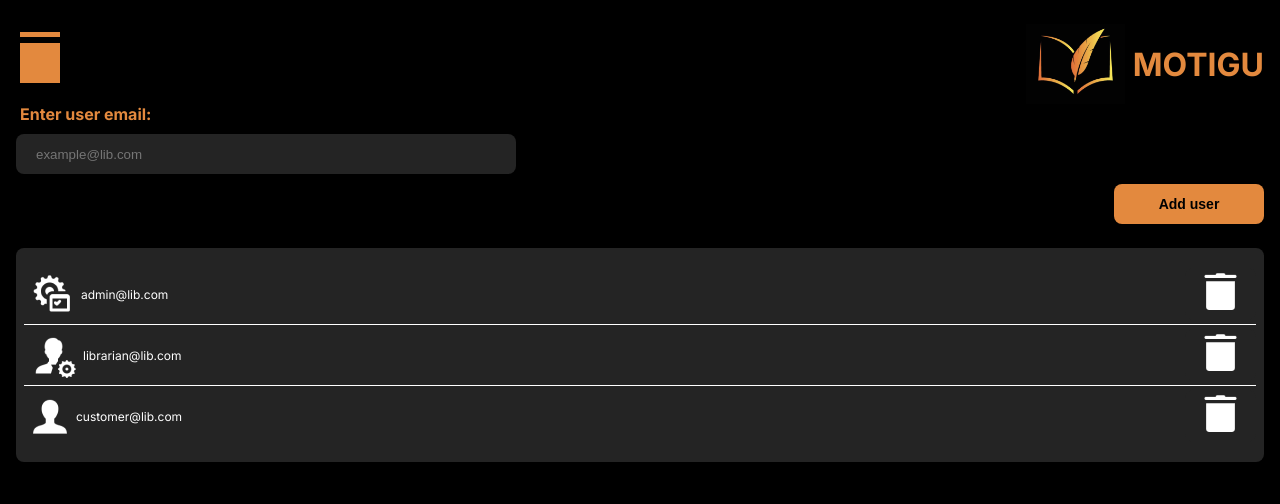
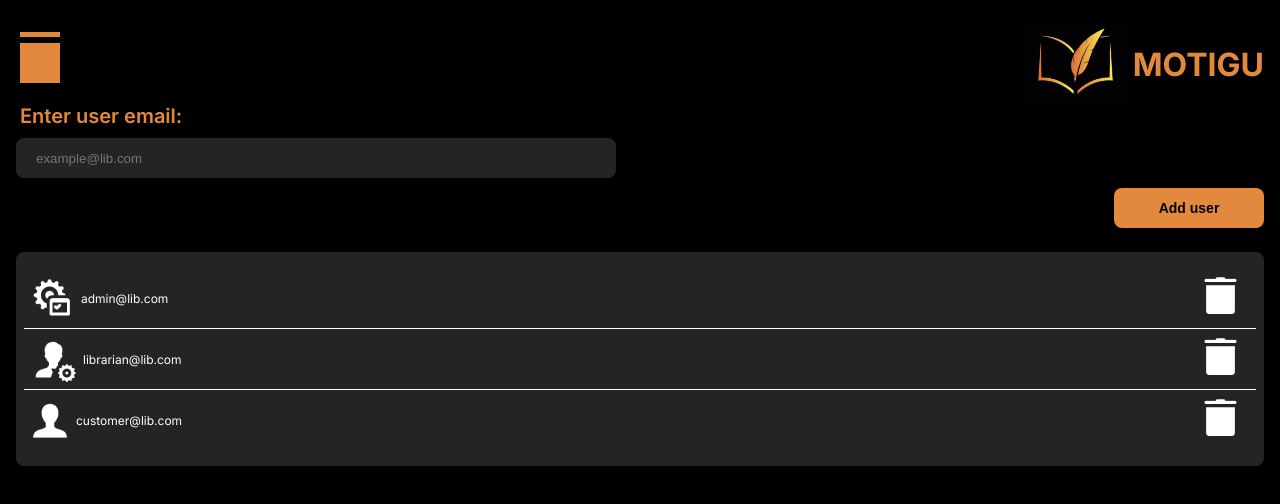
Before and after one commit to KubaC701/library-webiste, a React (Vite) app: page /users in a window 1280 px wide. Shown: the top 504 px of the page. Built offline with nearby package versions, Linux system fonts and the light colour scheme; sample sign-in values are in the browser's storage.

Commit message:
Multiple code corrections (Kuba's request)

```diff
--- a/src/components/ManageUsers/UserItem.jsx
+++ b/src/components/ManageUsers/UserItem.jsx
@@ -10,10 +10,10 @@ function UserItem({ user }) {
   };
   const icon = getIcon();
   return (
-    <li className="useritem">
+    <li className="user-item">
       <img src={`/icons/${icon}`} />
-      <p className="useritem__email">{user.email}</p>
-      <button type="active" className="useritem_delete">
+      <p className="user-item__email">{user.email}</p>
+      <button type="submit" className="user-item_delete">
         <img src={`/icons/recycle_bin.png`} />
       </button>
     </li>
--- a/src/components/ManageUsers/UserSearch.jsx
+++ b/src/components/ManageUsers/UserSearch.jsx
@@ -1,9 +1,8 @@
 const UserSearch = () => {
   return (
-    <main>
     <div className="usersearch__container">
       <div>
-          <h1 className="usersearch__h1">Enter user email:</h1>
+        <label className="usersearch__label">Enter user email:</label>
       </div>
       <div className="usersearch__search">
         <input
@@ -18,7 +17,6 @@ const UserSearch = () => {
         Add user
       </button>
     </div>
-    </main>
   );
 };
 
--- a/src/components/ManageUsers/manage-users.css
+++ b/src/components/ManageUsers/manage-users.css
@@ -1,25 +1,19 @@
-.usersearch__h1 {
+.usersearch__label {
   margin-left: 4px;
-  font-size: 16px;
-  color: #e3893e;
-  display: right;
-  font-weight: 200px;
+  font-size: 20px;
+  color: var(--color-primary);
+  font-weight: 600;
 }
 
 .usersearch__container {
-  min-height: 10vh;
-  background: #000000;
-  background-size: cover;
-  margin-right: auto;
   display: flex;
   flex-direction: column;
 }
 
 .usersearch__search {
-  margin-top: 10px;
-  margin-bottom: 10px;
+  margin: 10px 0;
   width: 100%;
-  max-width: 500px;
+  max-width: 600px;
 }
 
 .usersearch__input {
@@ -34,7 +28,7 @@
 }
 
 .usersearch__adduserbutton {
-  background-color: #e3893e;
+  background-color: var(--color-primary);
   border-radius: 8px;
   padding: 12px;
   width: 100%;
@@ -54,7 +48,7 @@
   list-style: none;
 }
 
-.useritem {
+.user-item {
   padding: 4px 0;
   color: white;
   margin-right: auto;
@@ -64,11 +58,11 @@
   border-bottom: 1px solid var(--color-text);
 }
 
-.useritem:last-child {
+.user-item:last-child {
   border-bottom: none;
 }
 
-.useritem_delete {
+.user-item_delete {
   background-color: #242424;
   margin-left: auto;
   border: none;
```
Lines whose indentation alone changed are shown as unchanged.
